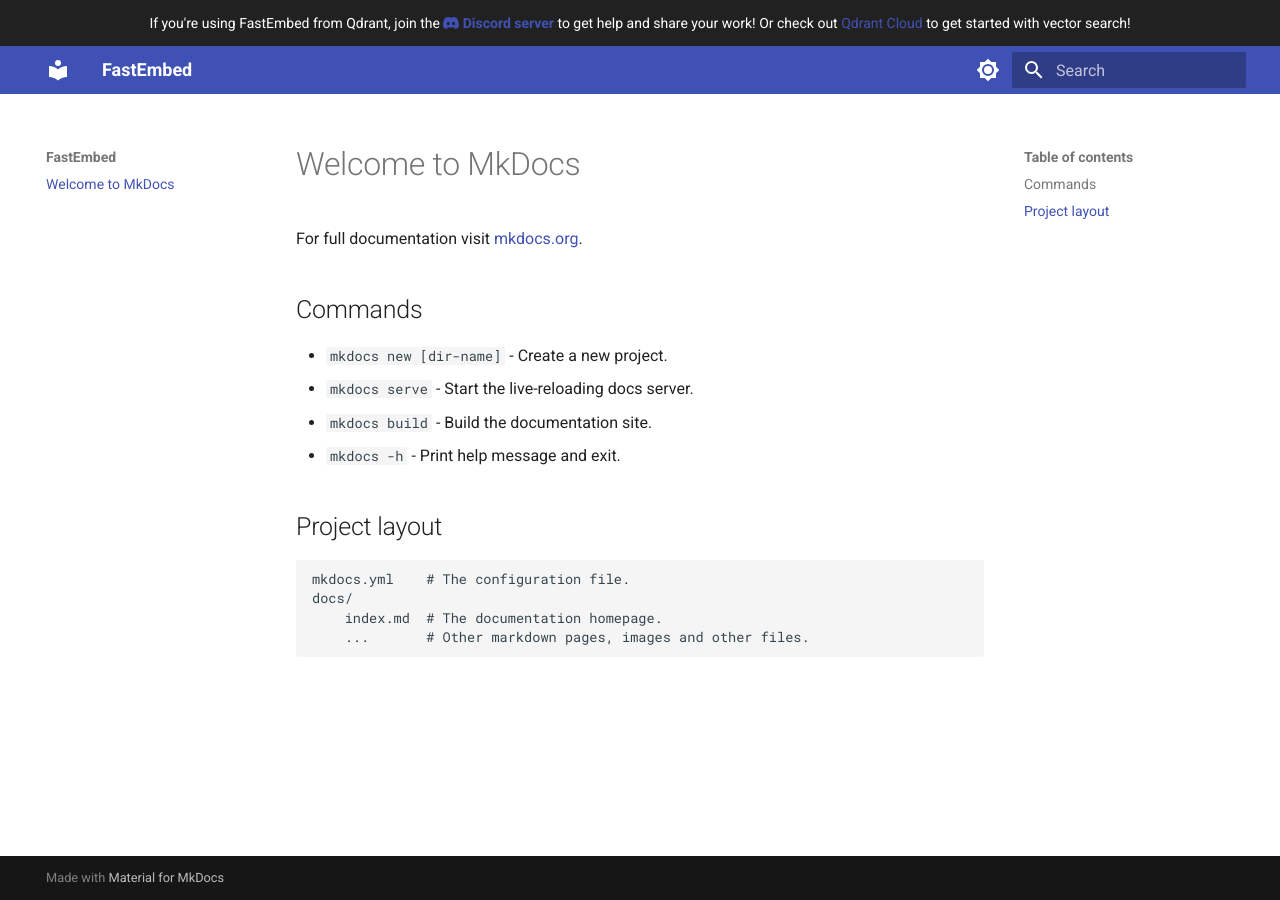
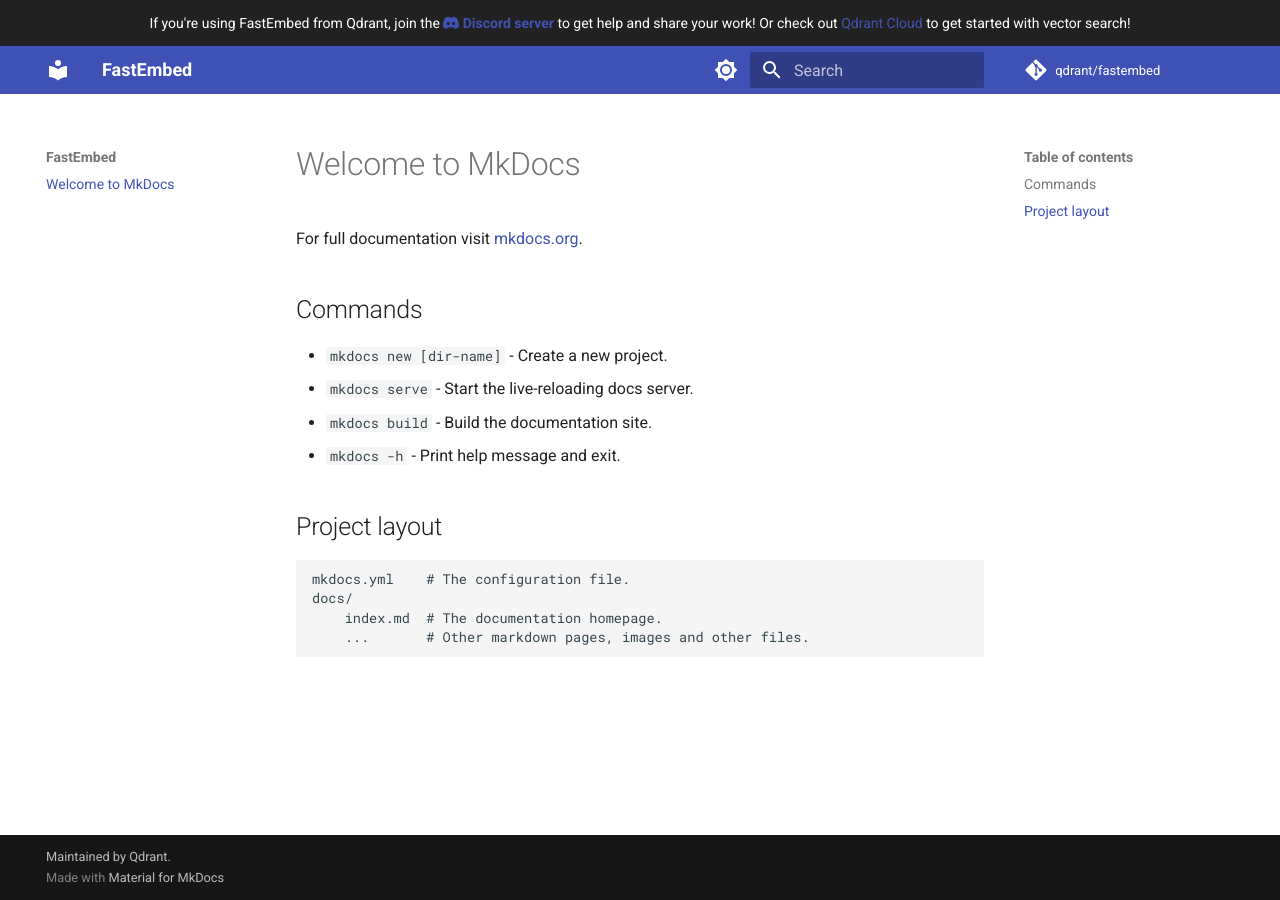
Before and after one commit to qdrant/fastembed, an MkDocs documentation site: the page built from docs/index.md, in a window 1280 px wide. Built offline with MkDocs 1.6.1 and Material for MkDocs 9.7.7, drawn with Linux system fonts in a browser that asks for light colours; comment, search, counter and statistics services are not loaded.

Commit message:
* chore(mkdocs.yml): add site_url, site_author, repo_url, repo_name, remote_branch, remote_name, and copyright information * docs(mkdocs.yml): update theme custom_dir to docs/overrides

```diff
--- a/mkdocs.yml
+++ b/mkdocs.yml
@@ -1,4 +1,15 @@
 site_name: FastEmbed
+site_url: https://qdrant.github.io/fastembed/
+site_author: Nirant Kasliwal
+repo_url: https://github.com/qdrant/fastembed
+repo_name: qdrant/fastembed
+
+remote_branch: gh-pages
+remote_name: origin
+
+copyright: |
+  Maintained by <a href="https://github.com/qdrant">Qdrant</a>.
+
 theme:
   name: material
   custom_dir: docs/overrides
```
